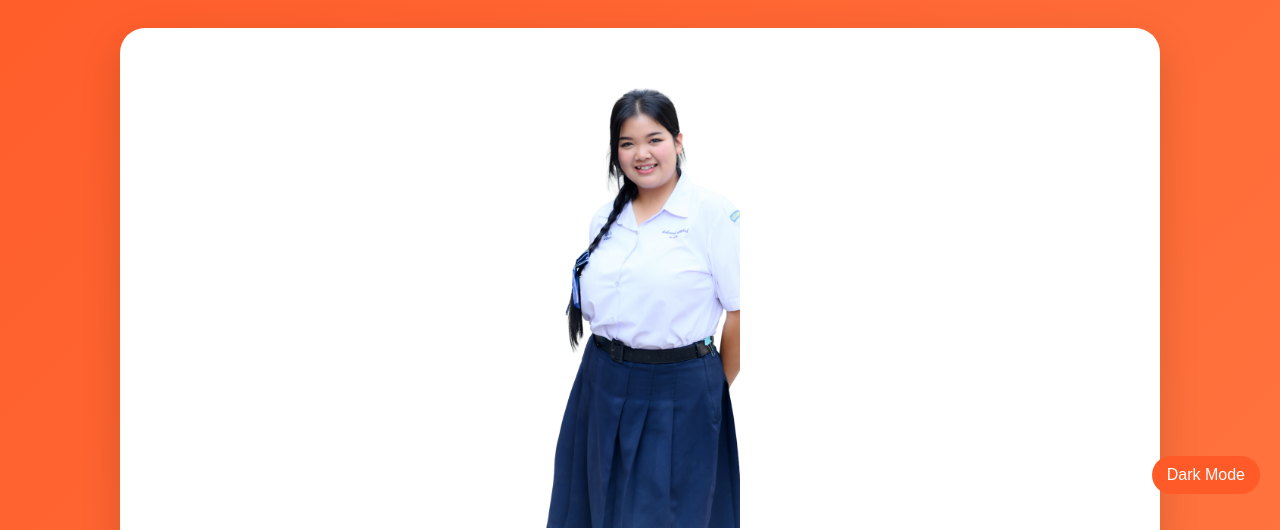
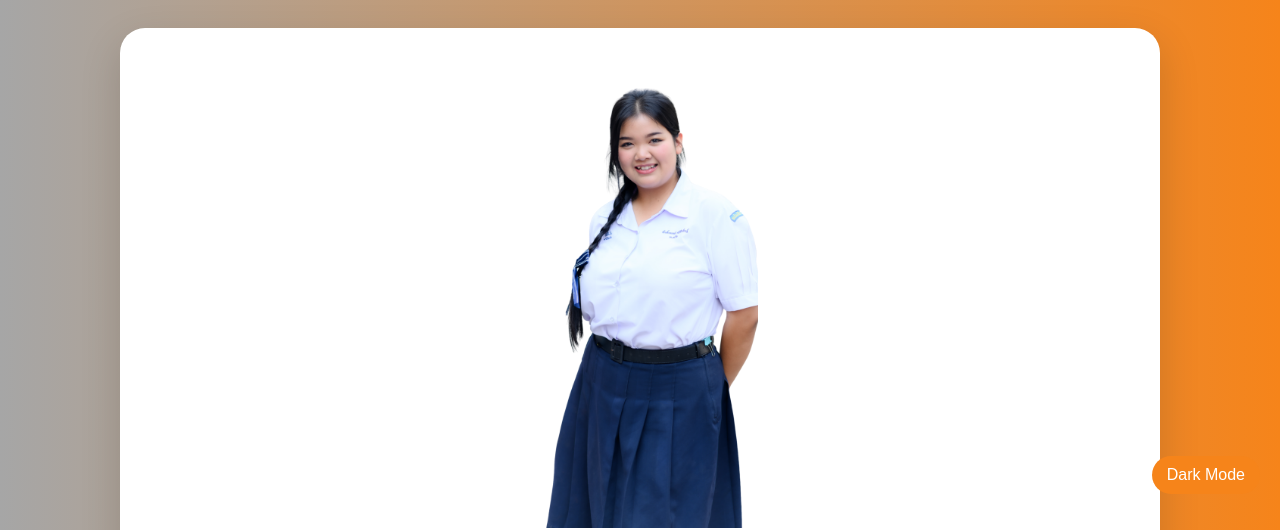
Before and after one commit to 58181-cyber/Rakbongkot, a plain HTML site: page index.html in a window 1280 px wide. Shown: the part 286-816 px from the top of the page. Drawn offline with Linux system fonts and the light colour scheme.

Commit message:
Update index.html

```diff
--- a/index.html
+++ b/index.html
@@ -12,8 +12,8 @@ href="https://cdnjs.cloudflare.com/ajax/libs/font-awesome/6.5.1/css/all.min.css"
 
 <style>
 :root{
-    --orange:#ff5a27;
-    --orange-light:#ff7a45;
+    --orange:#f6841a;
+    --orange-light:#a6a6a6;
     --box-small:#eae5e5;
     --box-big:#f5f5f5;
 }
@@ -22,7 +22,7 @@ href="https://cdnjs.cloudflare.com/ajax/libs/font-awesome/6.5.1/css/all.min.css"
 body{
     margin:0;
     font-family:'Kanit', sans-serif;
-    background: linear-gradient(135deg, #ff5a27, #ff7a45);
+    background: linear-gradient(90deg, #a6a6a6, #f6841a);
     transition:0.3s;
 }
 
@@ -146,7 +146,7 @@ button:hover{
 .logo{ width:100px; }
 
 .Profile{
-    width:200px;
+    width:235px;
     height:450px;
     object-fit:cover;
     display:block;
@@ -248,7 +248,7 @@ button:hover{
 }
 
 .section.active .section-content{
-    max-height:2000px;
+    max-height:10000px;
 }
 
 .big-box{
```
